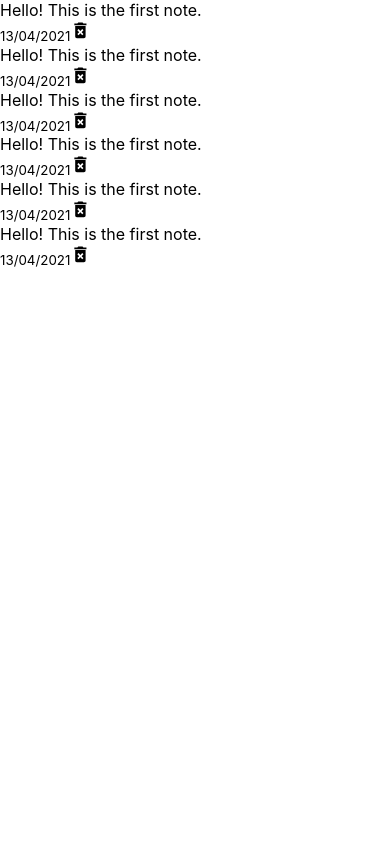
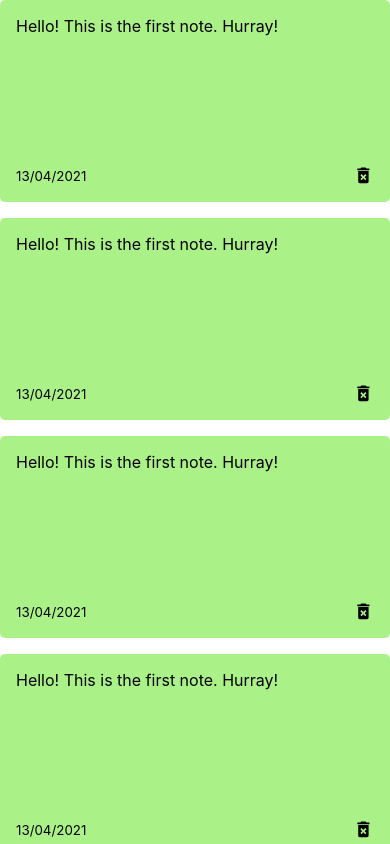
Before and after one commit to qgarcia95/quicknotes, a React (Create React App) app: page / in a window 390 px wide. Shown: the top 844 px of the page. Built offline with nearby package versions, Linux system fonts and the light colour scheme.

Commit message:
Changes to add note component & responsive notes

```diff
--- a/src/components/Note.js
+++ b/src/components/Note.js
@@ -3,10 +3,12 @@ import {MdDeleteForever} from 'react-icons/md'
 const Note = () => {
     return(
         <div className="note">
-            <span>Hello! This is the first note.</span>
-            <div className="note-footer"></div>
+            <span>Hello! This is the first note. Hurray!</span>
+            <div className="note-footer">
+
                 <small>13/04/2021</small>
                 <MdDeleteForever className="delete-icon" size="1.3em"/>
+            </div>
         </div>
     )
 }
--- a/src/components/NotesList.js
+++ b/src/components/NotesList.js
@@ -1,3 +1,4 @@
+
 import Note from "./Note";
 const NotesList = () => {
     return(
--- a/src/index.css
+++ b/src/index.css
@@ -11,3 +11,26 @@ code {
   font-family: source-code-pro, Menlo, Monaco, Consolas, 'Courier New',
     monospace;
 }
+
+.notes-list {
+  display: grid;
+  grid-gap: 1rem;
+  grid-template-columns: repeat(auto-fit, minmax(250px, 1fr));
+
+
+}
+.note {
+  background-color: #aaf188;
+  border-radius: 5px;
+  padding: 1rem;
+  min-height: 170px;
+  display: flex;
+  flex-direction: column;
+  justify-content: space-between;
+}
+
+.note-footer {
+  display: flex;
+  align-items: center;
+  justify-content: space-between;
+}
```
